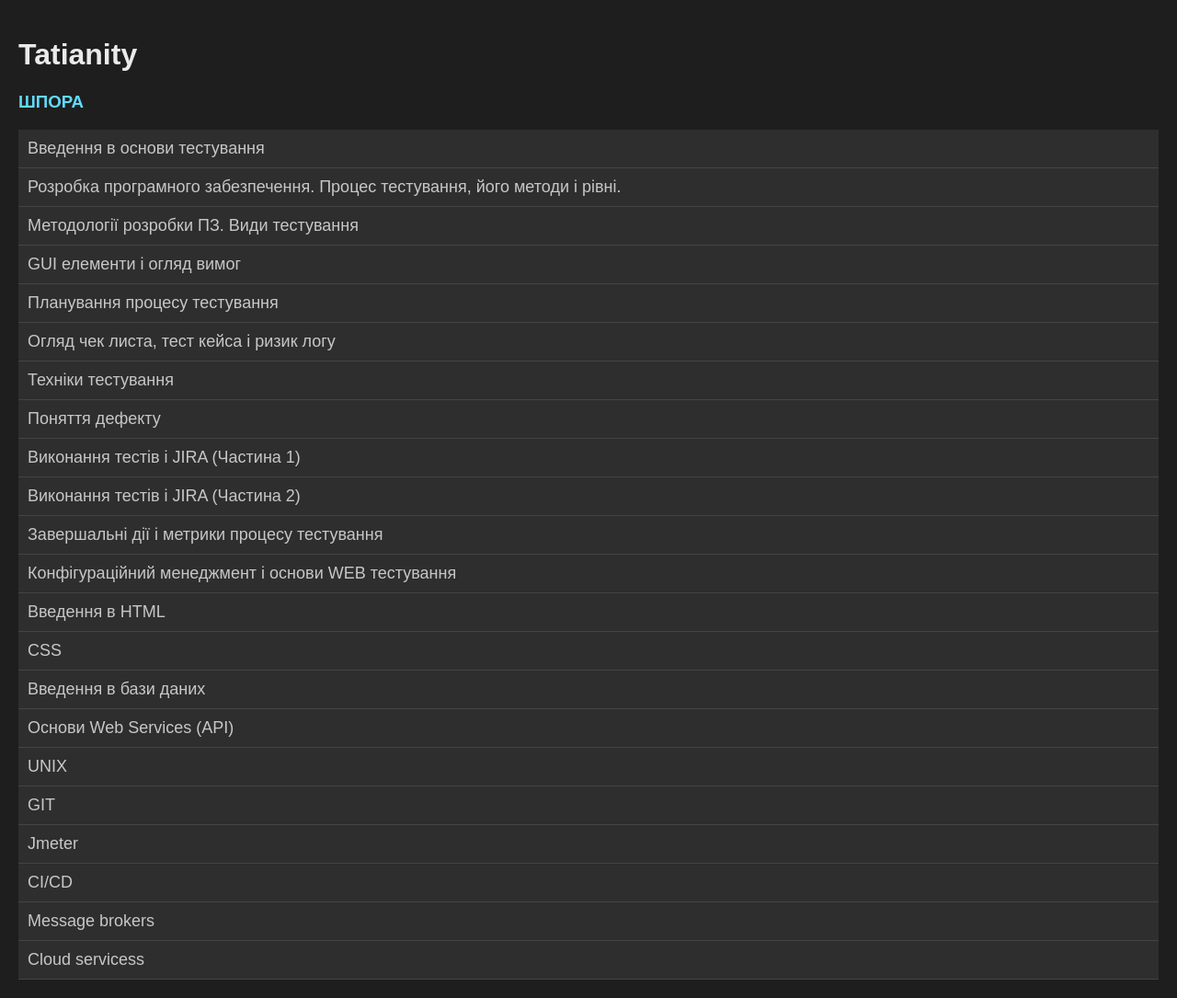
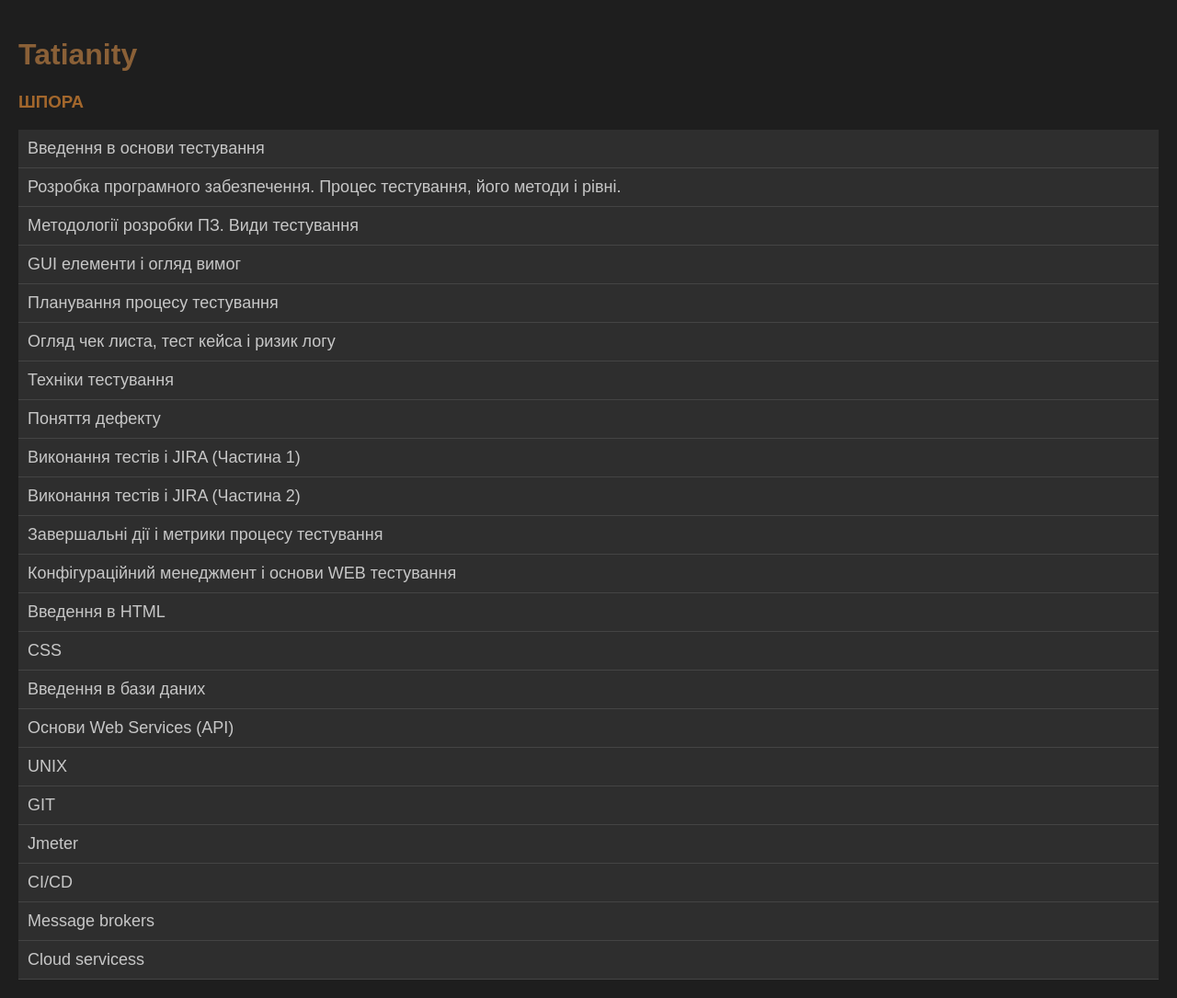
Before and after one commit to 123sophus321/qa_monkey_club, a plain HTML site: page index.html in a window 1280 px wide. Shown: the whole page at 92% size. Drawn offline with Linux system fonts and the light colour scheme.

Commit message:
make it orange

```diff
--- a/index.html
+++ b/index.html
@@ -13,10 +13,10 @@
                 padding: 20px;
             }
             h1, h2 {
-                color: #eaeaea;
+                color: #8a6037;
             }
             a {
-                color: #61dafb;
+                color: #a3672c;
                 text-decoration: none;
             }
             a:hover {
@@ -76,7 +76,7 @@
                     <li><a href="https://habr.com/ru/articles/495698/" target="_blank">Клієнт-серверна архітектура</a>
                         (<a href="https://www.ittelo.ru/news/osnovnye-osobennosti-i-vidy-arkhitektur-klient-server/" target="_blank">2</a>)
                          (<a href="https://habr.com/ru/articles/836464/" target="_blank">3</a>)
-                         (<a href="https://habr.com/ru/articles/249183/" target="_blank">3</a>)
+                         (<a href="https://habr.com/ru/articles/249183/" target="_blank">4</a>)
                     </li>
                 </ul>
             </div>
```
